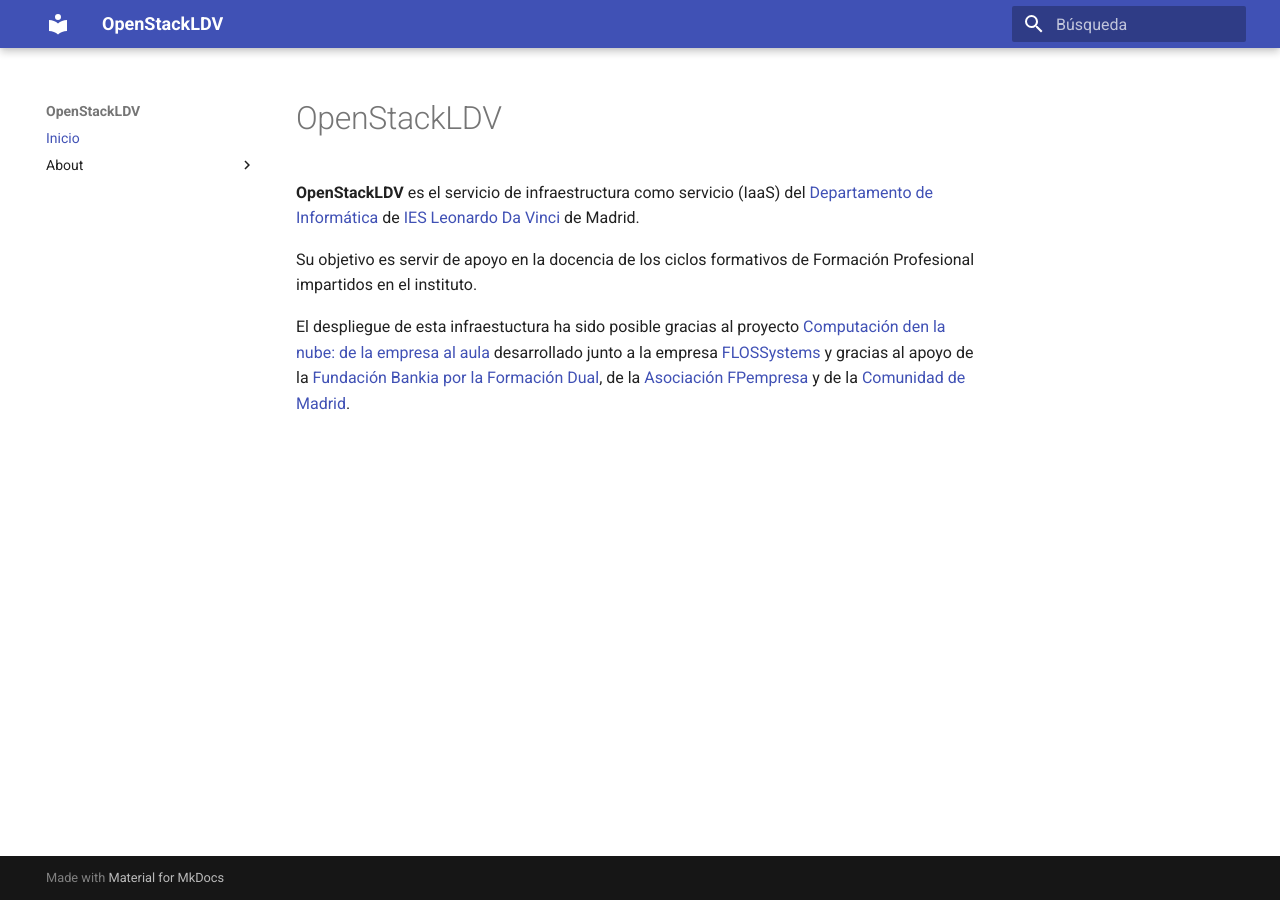
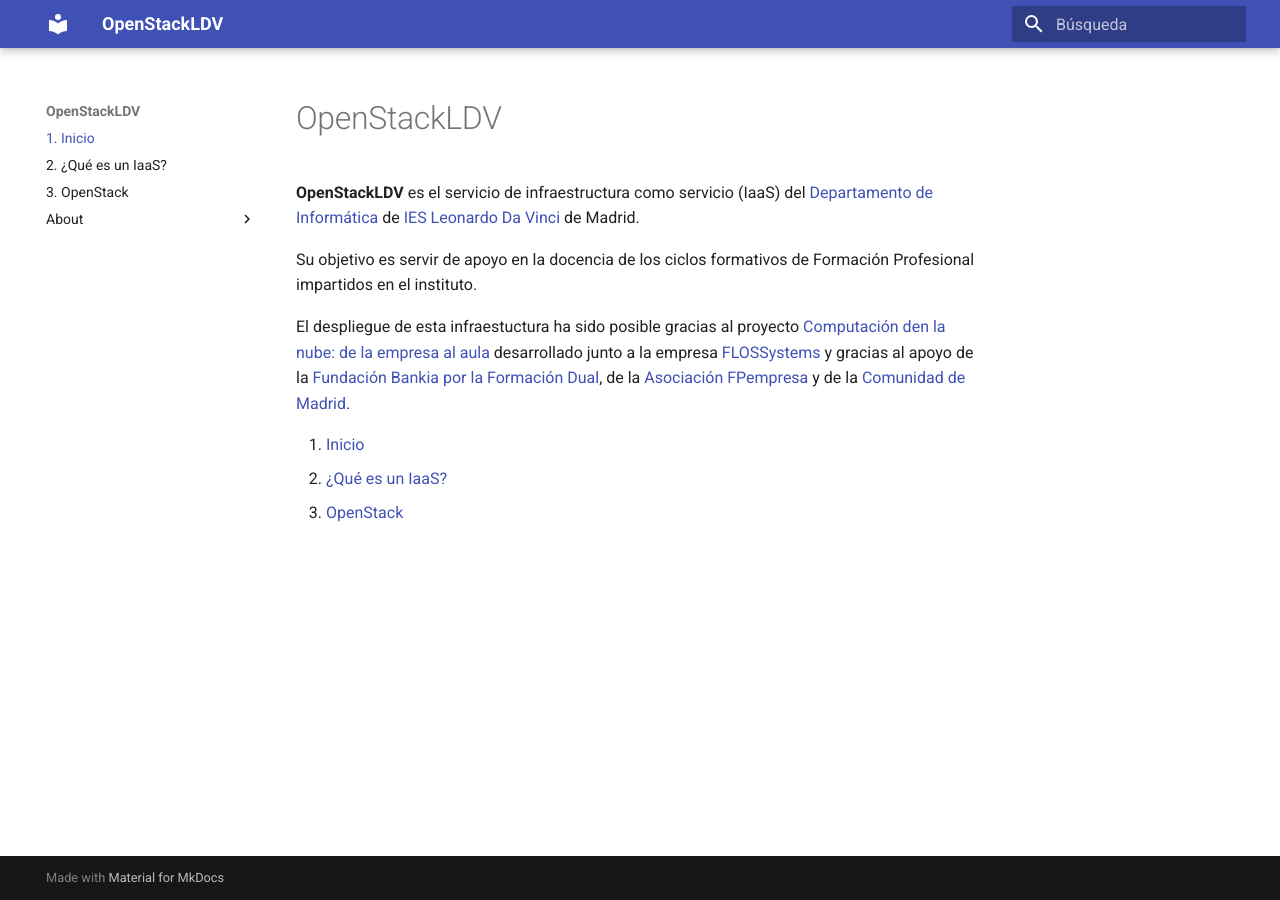
Before and after one commit to alvarogarcialdv/OpenStackLDV, an MkDocs documentation site: the page built from docs/README.md, in a window 1280 px wide. Built offline with MkDocs 1.6.1 and Material for MkDocs 9.7.7, drawn with Linux system fonts in a browser that asks for light colours.

Commit message:
Definido índice y estructura de navegación.

```diff
--- /dev/null
+++ b/docs/02-IaaS/IaaS.md
@@ -0,0 +1 @@
+# IaaS
--- /dev/null
+++ b/docs/03-OpenStack/OpenStack.md
@@ -0,0 +1 @@
+# OpenStack
--- a/docs/index.md
+++ b/docs/README.md
@@ -6,7 +6,6 @@
 
 El despliegue de esta infraestuctura ha sido posible gracias al proyecto [Computación den la nube: de la empresa al aula](https://cloud.informaticaldv.com/) desarrollado junto a la empresa  [FLOSSystems](https://flossystems.com/) y gracias al apoyo de la [Fundación Bankia por la Formación Dual](https://www.dualizabankia.com), de la [Asociación FPempresa](http://fpempresa.net/) y de la [Comunidad de Madrid](http://www.comunidad.madrid/servicios/educacion/formacion-profesional).
 
-<!--
-* [1-¿Qué es un IaaS?](1-IaaS/IaaS.md)
-* [2-OpenStack](2-Openstack/OpenStack.md)
--->
+1. [Inicio](README.md)
+2. [¿Qué es un IaaS?](02-IaaS/IaaS.md)
+3. [OpenStack](03-OpenStack/OpenStack.md)
--- a/mkdocs.yml
+++ b/mkdocs.yml
@@ -1,8 +1,8 @@
 site_name: OpenStackLDV
 nav:
-- Inicio: 'index.md'
-#- 1-¿Qué es un IaaS?: '1-IaaS/IaaS.md'
-#- 2-OpenStack: '2-OpenStack/Openstack.md'
+- 1. Inicio: 'README.md'
+- 2. ¿Qué es un IaaS?: '02-IaaS/IaaS.md'
+- 3. OpenStack: '03-OpenStack/OpenStack.md'
 
 - About:
     - 'Licencia': 'licencia.md'
```
